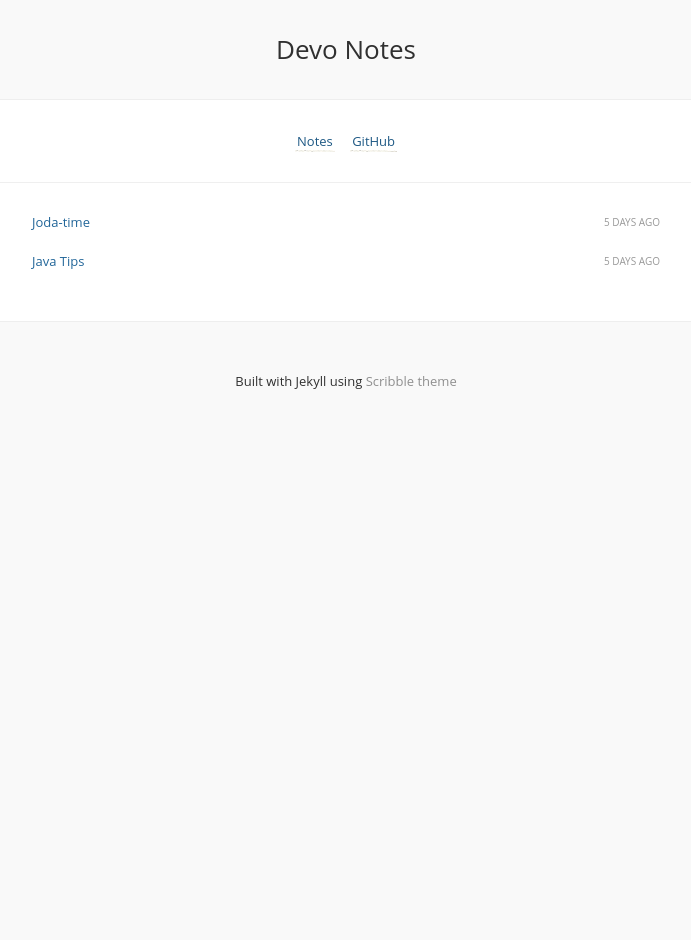
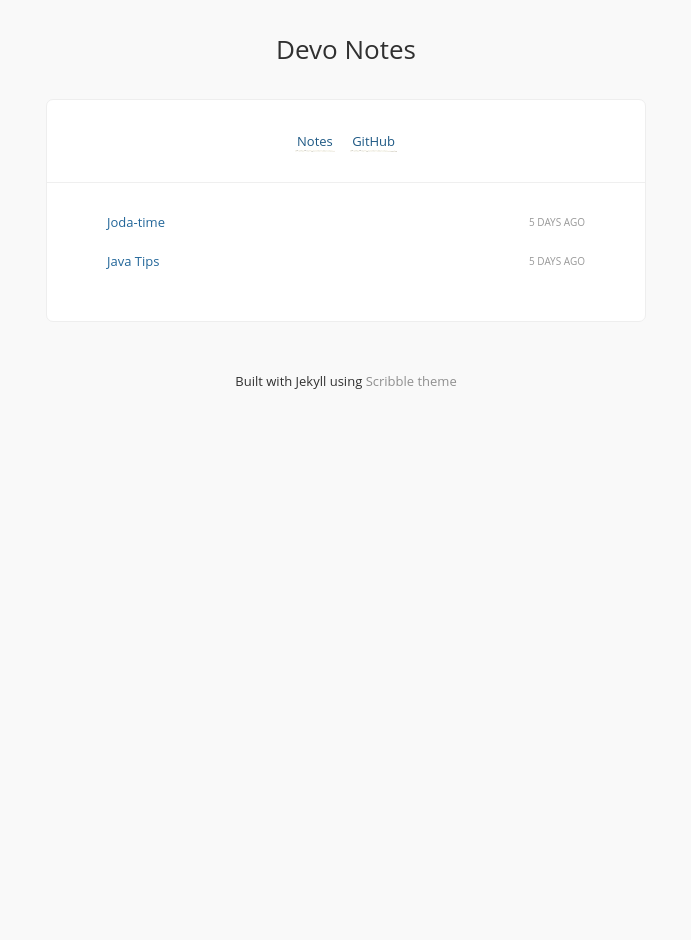
Before and after one commit to wuxl/wuxl.github.io, a Jekyll site: the page built from index.md, in a window 1280 px wide. Shown: the whole page, without its empty margins (294-985 px from the left). Built offline with Jekyll 4.4.1, drawn with Linux system fonts in a browser that asks for light colours.

Commit message:
change the max-width of container

```diff
--- a/stylesheets/style.css
+++ b/stylesheets/style.css
@@ -96,7 +96,7 @@ footer {
   -moz-box-sizing: border-box;
   box-sizing: border-box;
   width: 100%;
-  max-width: 750px;
+  max-width: 600px;
   background: #fff;
   margin: 40px auto 20px;
   border-radius: 7px;
```
